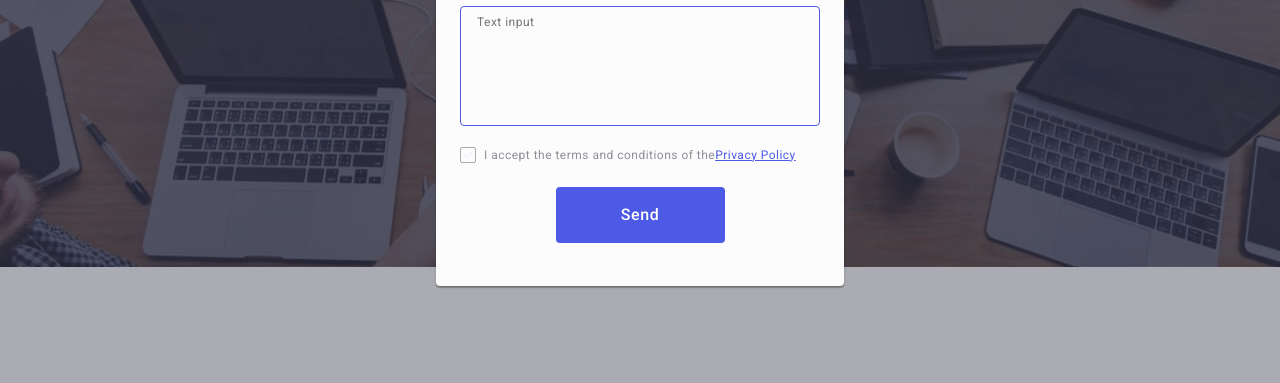
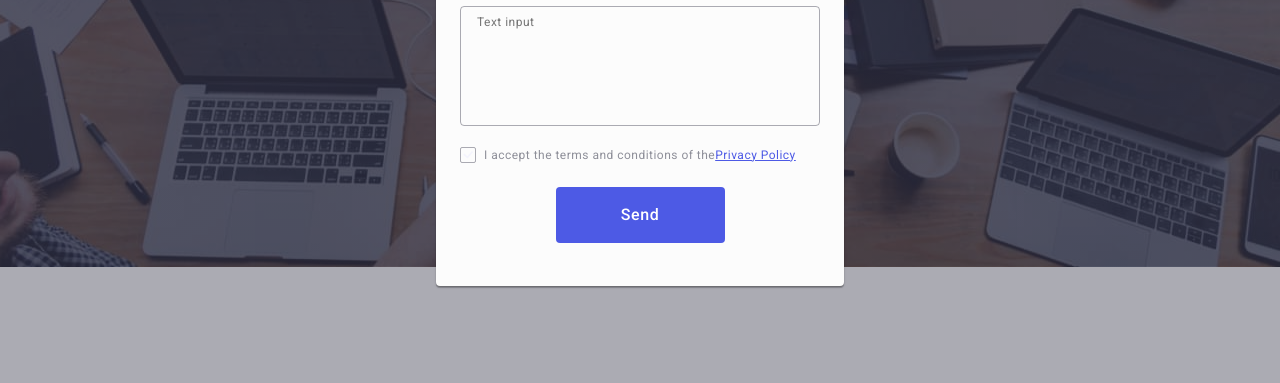
Before and after one commit to elena05-dev/goit-markup-hw-05, a plain HTML site: page index.html in a window 1280 px wide. Shown: the part 406-789 px from the top of the page. Drawn offline with nearby package versions, Linux system fonts and the light colour scheme.

Commit message:
add initial files

```diff
--- a/css/styles.css
+++ b/css/styles.css
@@ -777,9 +777,6 @@ button {
     transition: border-color 250ms cubic-bezier(0.4, 0, 0.2, 1);
 }
 
-.form-textarea {
-    border-color: #4d5ae5;
-}
 
 .form-check {
     margin-bottom: 24px;
```
